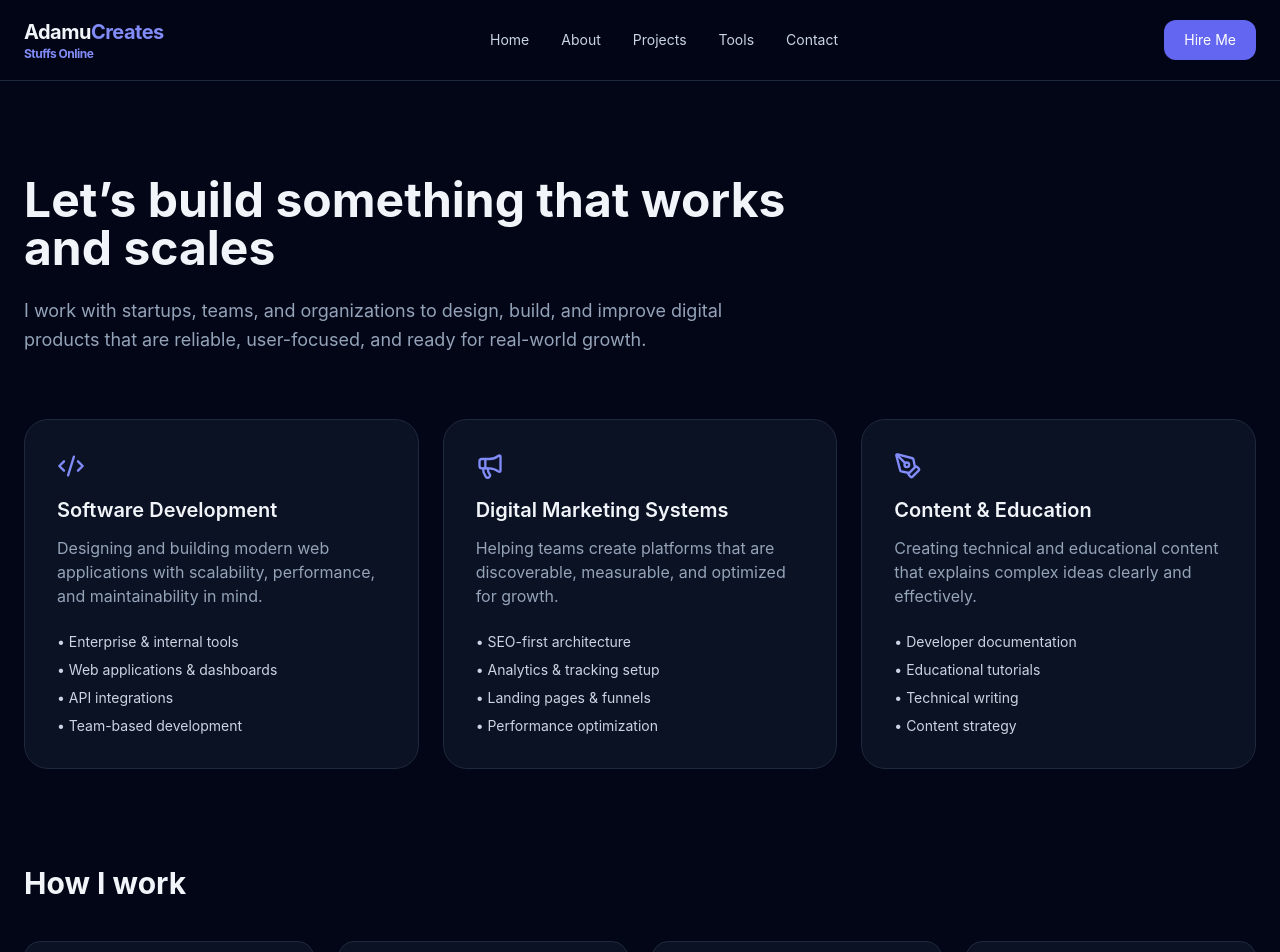
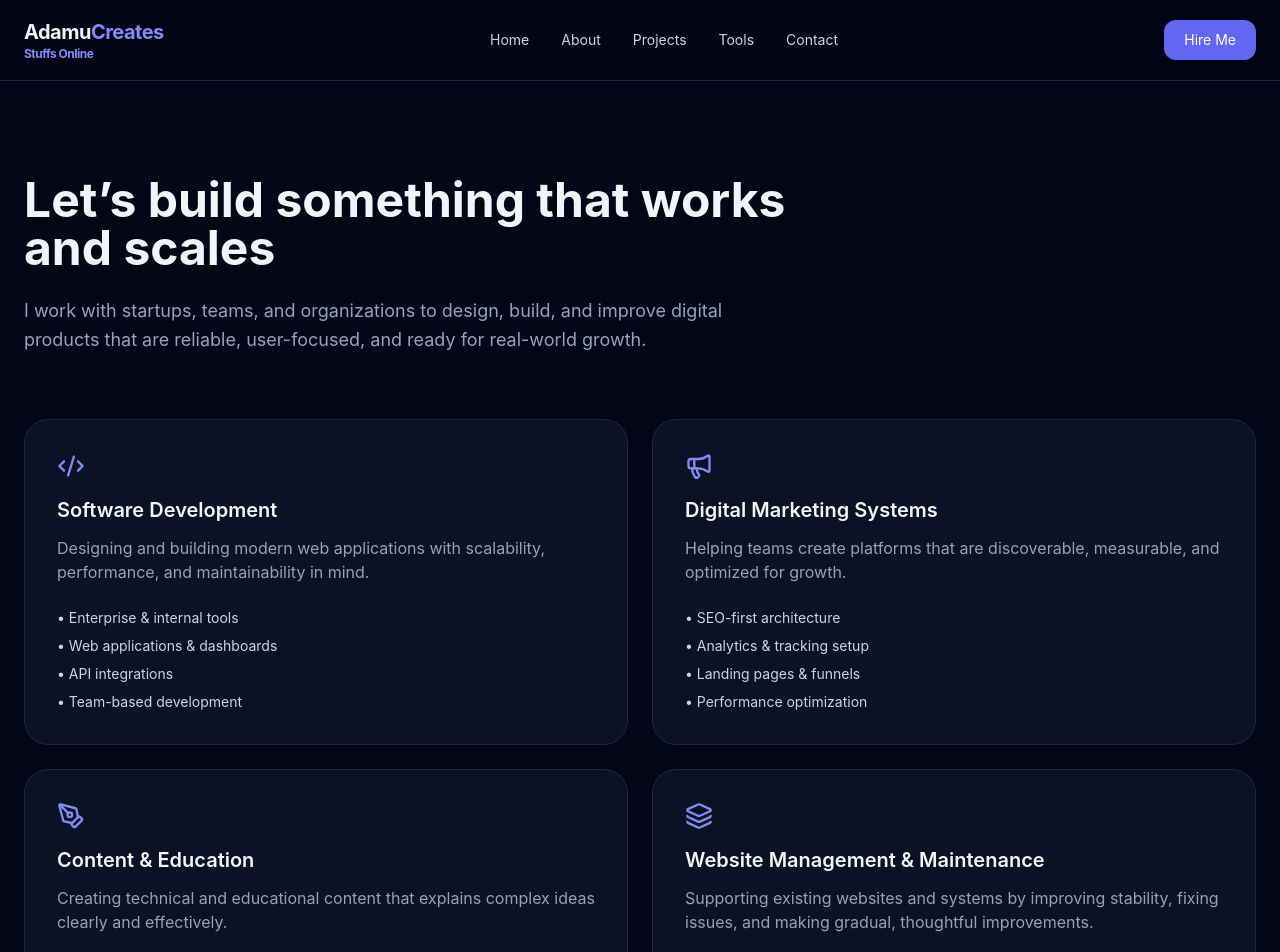
Before and after one commit to adamulab/adamucreates, a React (Vite) app: page /hire-me in a window 1280 px wide. Shown: the top 952 px of the page. Built offline with nearby package versions, Linux system fonts and the light colour scheme.

Commit message:
Add a services card for hire page and fix contact information on contact page

```diff
--- a/src/pages/Contact.jsx
+++ b/src/pages/Contact.jsx
@@ -31,7 +31,7 @@ export default function Contact() {
         <ContactCard
           icon={<Mail size={24} />}
           title="Email"
-          text="ingo@adamucreates.online"
+          text="info@adamucreates.online"
           link="mailto:adamuabu@gmail.com"
         />
         <ContactCard
--- a/src/pages/HireMe.jsx
+++ b/src/pages/HireMe.jsx
@@ -23,7 +23,7 @@ export default function HireMe() {
       </motion.div>
 
       {/* Services */}
-      <div className="mt-16 grid md:grid-cols-3 gap-6">
+      <div className="mt-16 grid md:grid-cols-2 gap-6">
         <ServiceCard
           icon={<Code2 size={28} />}
           title="Software Development"
@@ -57,6 +57,18 @@ export default function HireMe() {
             "Educational tutorials",
             "Technical writing",
             "Content strategy",
+          ]}
+        />
+
+        <ServiceCard
+          icon={<Layers size={28} />}
+          title="Website Management & Maintenance"
+          description="Supporting existing websites and systems by improving stability, fixing issues, and making gradual, thoughtful improvements."
+          points={[
+            "Ongoing website updates & monitoring",
+            "Bug fixes and performance improvements",
+            "Walking through and understanding legacy codebases",
+            "Incremental refactoring and cleanup",
           ]}
         />
       </div>
```
